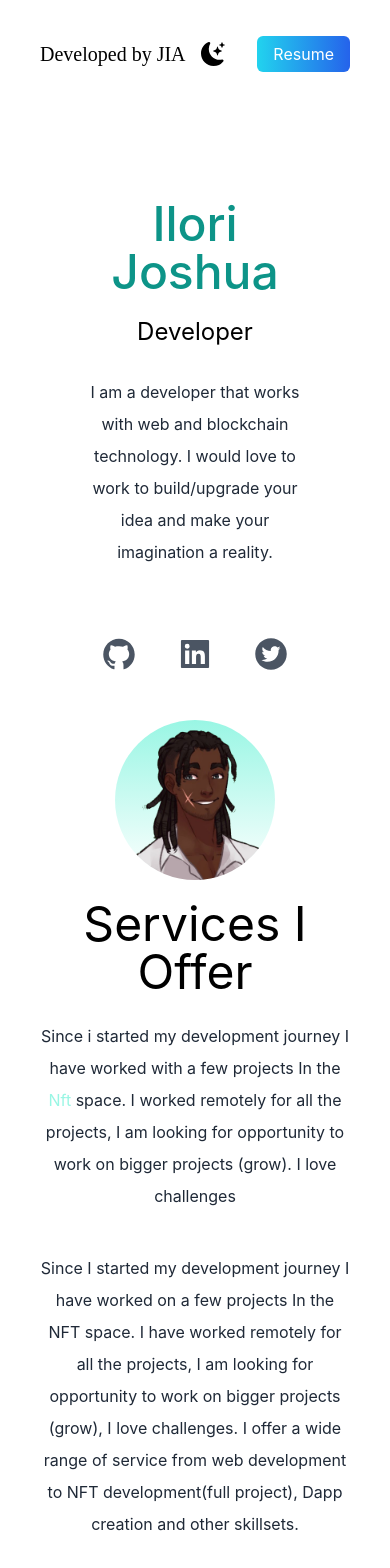
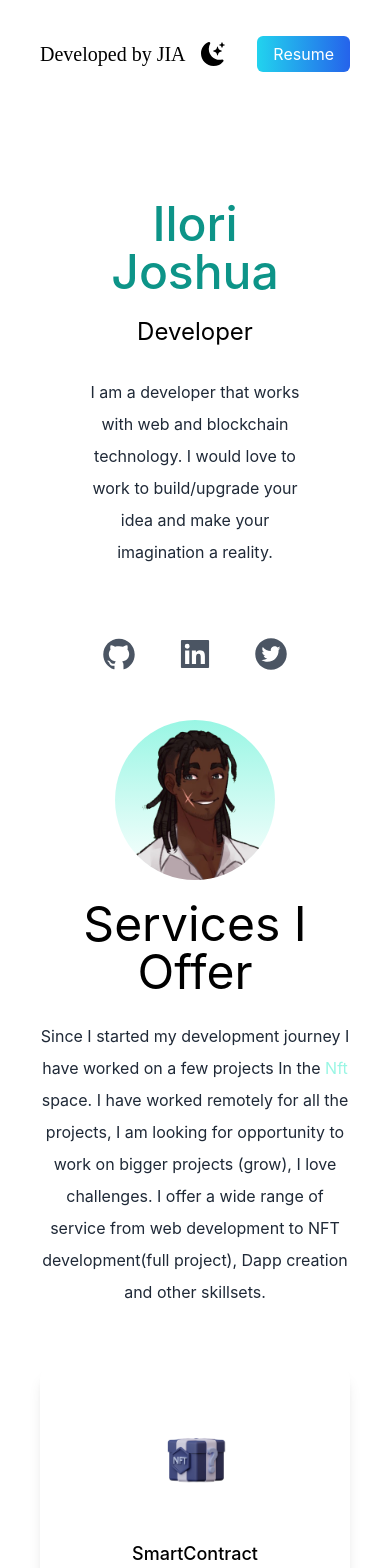
Before and after one commit to jia-ayo/practice-portfolio, a Next.js app: page / in a window 390 px wide. Shown: the top 1568 px of the page. Built offline with nearby package versions, Linux system fonts and the light colour scheme.

Commit message:
mobile-desktop

```diff
--- a/pages/index.js
+++ b/pages/index.js
@@ -57,13 +57,9 @@ export default function Home() {
       <section>
         <div className="text-center mt-4">
           <h3 className="text-5xl py-1 dark:text-slate-100">Services I Offer</h3>
+
           <p className="text-md py-5 leading-8 text-gray-800 dark:text-slate-100">
-            Since i started my development journey I have worked with a few projects
-            In the <span className="text-teal-200">Nft</span> space.
-            I worked remotely for all the projects, I am looking for opportunity to work on bigger projects (grow). I love challenges
-          </p>
-          <p className="text-md py-5 leading-8 text-gray-800 dark:text-slate-100">
-          Since I started my development journey I have worked on a few projects In the NFT space.
+          Since I started my development journey I have worked on a few projects In the <span className="text-teal-200">Nft</span>  space.
           I have worked remotely for all the projects, I am looking for opportunity to work on bigger projects (grow),
            I love challenges.
           I offer a wide range of service from web development to NFT development(full project),
```
